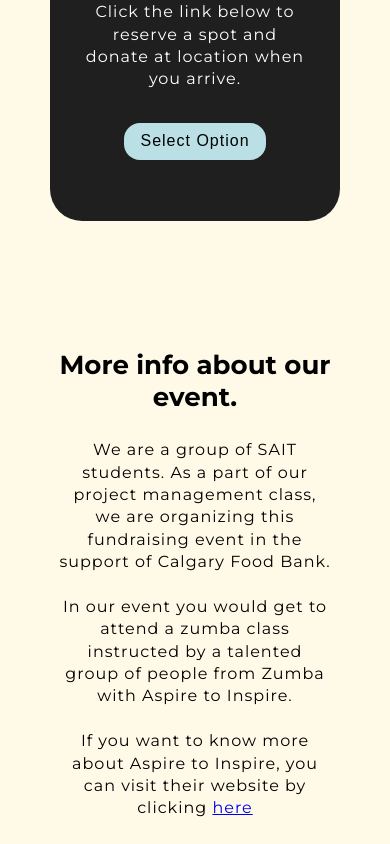
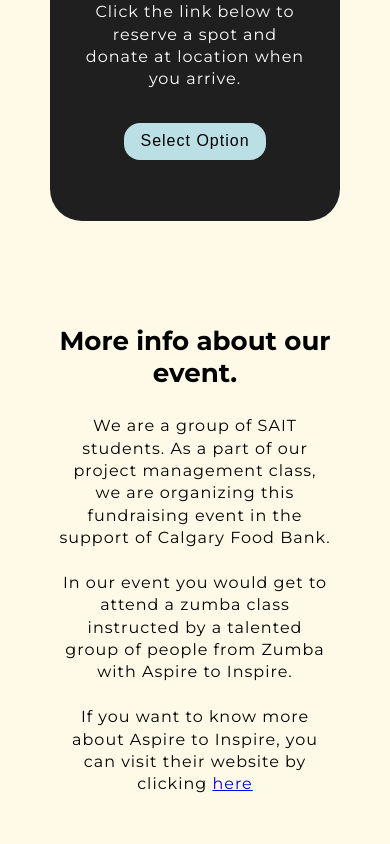
Before and after one commit to anmol1468/fundraiser-sait, a React (Create React App) app: page / in a window 390 px wide. Shown: the part 702-1546 px from the top of the page. Built offline with nearby package versions, Linux system fonts and the light colour scheme.

Commit message:
responsive design changes

```diff
--- a/src/components/Info/_Info.scss
+++ b/src/components/Info/_Info.scss
@@ -1,6 +1,7 @@
 .info {
   width: 70%;
-  margin: 6rem auto 0 auto;
+  margin: 4.5rem auto 3rem auto;
+
 
   h3 {
     font-size: 1.63rem;
```
